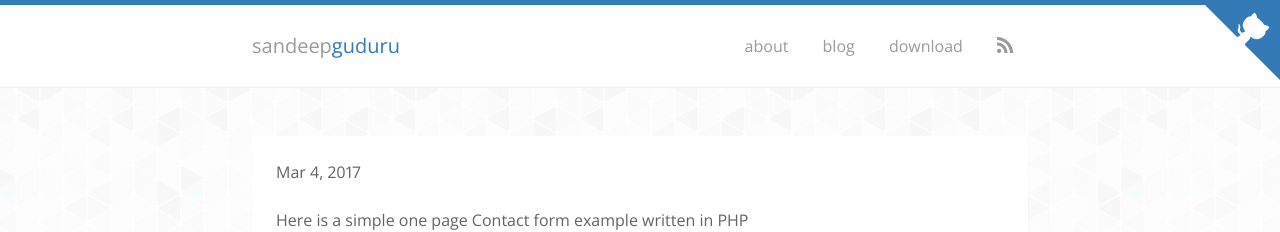
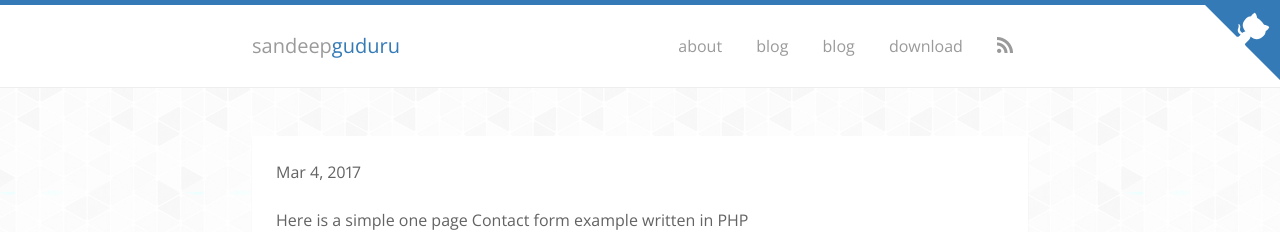
Before and after one commit to sandheepg/musings, a Jekyll site: the page built from _posts/2017-03-04-send-html-mail-in-php-using-gmail-smtp.md, in a window 1280 px wide. Shown: the top 232 px of the page. Built offline with Jekyll 4.4.1, drawn with Linux system fonts in a browser that asks for light colours; nearby versions of some CDN libraries; some web fonts are replaced; our own code applies the rules of GitHub Pages for plain Markdown files.

Commit message:
nav bar url modified

```diff
--- a/_includes/header.html
+++ b/_includes/header.html
@@ -12,6 +12,9 @@
       <ul>
         {% for item in site.navbar %}
           <li><a href="{{ '/' | prepend: site.url }}" title="{{ item.title }}">{{ item.title }}</a></li>
+		  {% if item.title == "Blog" %}
+		  <li><a href="{{ '/blog' | prepend: site.baseurl }}" title="{{item.title}}">blog</a></li>
+		  {% endif %}
         {% endfor %}
         <li><a href="{{ site.repo }}/archive/master.zip" title="Download">Download</a></li>
         <li><a href="{{ "/feed.xml" | prepend: site.baseurl }}" target="_blank"><i class="icon icon-feed"></i></a></li>
```
Also changed, not shown: _posts/2017-03-04-send-html-mail-in-php-using-gmail-smtp.md (+1 -1 lines).
